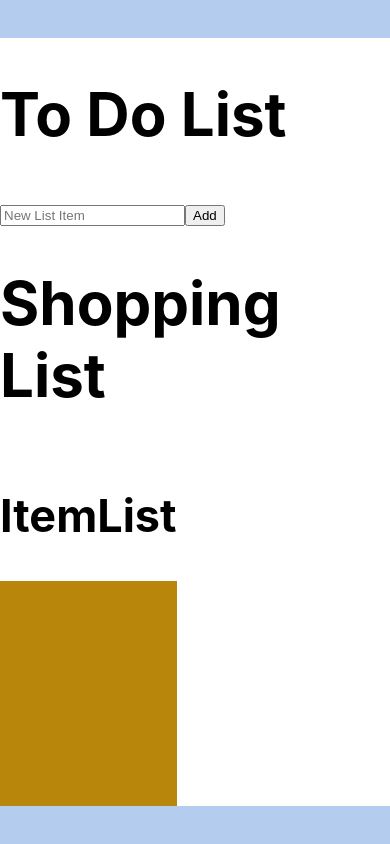
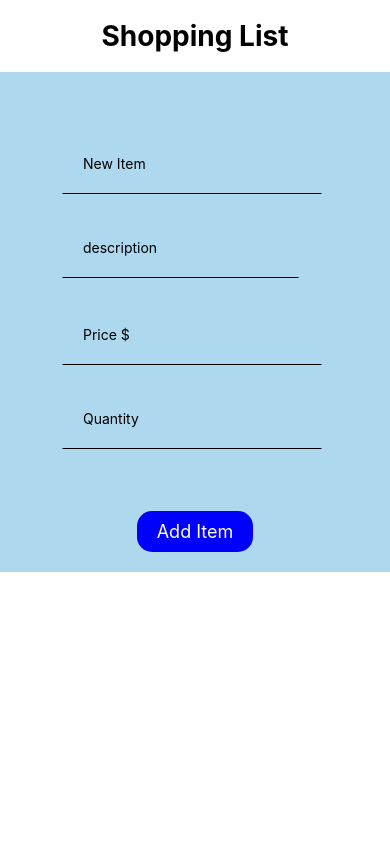
Before and after one commit to Kirapants07/INF657_Final, a React Native app in the folder my-app/: screen / in a window 390 px wide. Built offline with nearby package versions, Linux system fonts and the light colour scheme.

Commit message:
shopping list driven by items useState. Add/Delete items functional

```diff
--- a/my-app/App.js
+++ b/my-app/App.js
@@ -1,41 +1,7 @@
-import { StatusBar } from 'expo-status-bar';
-import { StyleSheet, Text, View } from 'react-native';
-import TodoApp from './ToDoList/TodoApp';
-import ShoppingList from './components/ShoppingList';
-import Top from './TestComps/Top';
-import { ShoppingListData } from './components/ShoppingListData';
-import { useState } from 'react';
+import ShoppingList from "./components/ShoppingList";
 
 export default function App() {
-  const [data, setData] = useState(ShoppingListData);
-
   return (
-    <View style={styles.container}>
-      <Text style={styles.card}>
-        <TodoApp />
-        <ShoppingList
-          title={data.title}
-          description={data.description}
-          price={data.price}
-          image={data.image}
-          quantity={data.quantity}
-        />
-        {/* <Top /> */}
-
-      </Text>
-      <StatusBar style="auto" />
-    </View>
-  );
+      <ShoppingList />
+    );
 }
-
-const styles = StyleSheet.create({
-  container: {
-    flex: 1,
-    backgroundColor: '#b4cdee',
-    alignItems: 'center',
-    justifyContent: 'center',
-  },
-  card: {
-    backgroundColor: 'white',
-  },
-});
--- a/my-app/TestComps/Top.js
+++ /dev/null
@@ -1,13 +0,0 @@
-import React, { useState } from 'react'
-import Middle from './Middle';
-
-export default function Top() {
-    const [items, setItems] = useState([]);
-
-  return (
-    <div>Top
-    <Middle items={items} />
-
-    </div>
-  )
-}
--- a/my-app/components/AddItem.js
+++ b/my-app/components/AddItem.js
@@ -1,10 +1,114 @@
-import React from 'react';
+import React, { useState } from 'react';
+import { SafeAreaView, StyleSheet, Text, TouchableOpacity, View } from 'react-native';
+import { TextInput } from 'react-native-gesture-handler';
 
-//child of ShoppingList
-//allows user to add new items to shopping list
-// AddItem component should accept a callback function as a prop, which is called when the user submits a new item. The callback function should update the items using the state variable in the ShoppingList component.
 export default function AddItem({callback}) {
+    const [title,setTitle] = useState('');
+    const [description,setDescription] = useState('');
+    const [price,setPrice] = useState('');
+    const [quantity,setQuantity] = useState('');
+    const [id, setid] = useState(1);
+
+    // adds new item
+    const handleSubmit = () => {
+      // if we have all required fields
+      if(title && description && price && quantity) {
+        const item = {
+          id,
+          title,
+          description,
+          price: parseInt(price),
+          quantity: parseInt(quantity),
+        };
+        callback(item); //send item to items useState in ShoppingList
+        console.log(item);
+
+        //reset fields
+        setTitle('');
+        setDescription('');
+        setPrice('');
+        setQuantity('');
+        setid(id+1); //increment id to make sure they are unique
+      }
+      else {
+        alert("Missing required field(s)");
+      }
+    };
+
   return (
-    <div>AddItem</div>
+    <SafeAreaView style={styles.screen}>
+        <View style={styles.viewContainer}>
+            <Text>
+                {/* input field for item  title */}
+                <TextInput
+                style={styles.input}
+                placeholder="New Item"
+                onChangeText={(title) => setTitle(title)}
+                value = {title}
+                />
+                {/* input field for item  description */}
+                <TextInput
+                style={styles.input}
+                placeholder="description"
+                onChangeText={(description) => setDescription(description)}
+                value = {description}
+                multiline="true"
+                />
+                {/* input field for item  price */}
+                <TextInput
+                style={styles.input}
+                placeholder="Price $"
+                onChangeText={(price) => setPrice(price)}
+                value = {price}
+                />
+                {/* input field for item  quantity */}
+                <TextInput
+                style={styles.input}
+                placeholder="Quantity"
+                onChangeText={(quantity) => setQuantity(quantity)}
+                value = {quantity}
+                />
+            </Text>
+        </View>
+        {/* submit button */}
+        <TouchableOpacity style={styles.button} onPress={handleSubmit}>
+          <Text style={styles.buttonText}>
+            Add Item
+          </Text>
+        </TouchableOpacity>
+    </SafeAreaView>
   )
 }
+
+const styles = StyleSheet.create({
+  screen: {
+    backgroundColor: "#add8ed",
+    alignItems: "center",
+    justifyContent: "center",
+  },
+  viewContainer: {
+    flex: 2,
+    padding: 50,
+    backgroundColor: "#add8ed",
+  },
+  input: {
+    height: 60,
+    margin: 12,
+    borderWidth: 1,
+    padding: 20,
+    borderColor: "#add8ed",
+    borderBottomColor: "black",
+  },
+  button: {
+    backgroundColor: "blue",
+    borderRadius: 15,
+    paddingVertical: 10,
+    paddingHorizontal: 20,
+    marginBottom: 20,
+  },
+  buttonText: {
+    color: "white",
+    fontSize: 18,
+    textAlign: "center",
+  },
+});
--- a/my-app/components/ItemList.js
+++ b/my-app/components/ItemList.js
@@ -3,48 +3,47 @@ import {
   FlatList,
   StyleSheet,
   View,
-  SafeAreaView,
   TouchableWithoutFeedback,
 } from "react-native";
-import Constants from "expo-constants";
+import ListItem from "./ListItem"; //single item
 import { MaterialCommunityIcons } from "@expo/vector-icons";
-import {ShoppingListData} from "./ShoppingListData"; //example items
-import ListItem from "./ListItem"; //single item
 
+//Child of ShoppingList
+//Parent of ListItem
+//displays a list of items
+export default function ItemList({items, setItems}) {
+  const [shoppingList, setShoppingList] = useState(items);
 
-//***********************Equivalent of TaskList */
+  const deleteItem = (id) => {
+    console.log(id);
+    setItems(items.filter((item) => item.id !== id));
+  };
 
-export default function ItemList({items}) {
-    //state variable with example data
-    const [shoppingList, setShoppingList] = useState(ShoppingListData);
-    const [refreshing, setRefreshing] = useState(false);
+  const editItem = (id) => {
+    console.log(id);
+  };
 
-    //"deletes" items by displaying only items that do not match given id
-    const deleteTask = (id) => {
-        setShoppingList(shoppingList.filter((item) => item.id !== id));
-    };
   return (
-        <SafeAreaView style={styles.screen}>
-        <h2>ItemList</h2>
+  <>
      <FlatList
-            data={shoppingList} //required; an array of data to use
-            keyExtractor={(shoppingList) => shoppingList.id} //optional; extracts unique key for a given item at specified index
-            //required; takes an item from data and renders it into the list
+        data={items}
+        keyExtractor={(shoppingList) => shoppingList.id}
         renderItem={({ item }) => (
           <ListItem
-                // passing data
-                title={item.title}
-                description={item.description}
-                price={item.price}
-                image={item.image}
-                quantity={item.quantity}
-                //function runs when user swipes right
+            data = {item}
             renderRightActions={() => (
               <View style={styles.deleteContainer}>
-                    <TouchableWithoutFeedback onPress={() => deleteTask(item.id)}>
+                <TouchableWithoutFeedback onPress={() => deleteItem(item.id)}>
                   <MaterialCommunityIcons
                     name="trash-can"
-                        size={35}
+                    size={40}
+                    color="black"
+                  />
+                </TouchableWithoutFeedback>
+                <TouchableWithoutFeedback onPress={() => editItem(item.id)}>
+                  <MaterialCommunityIcons
+                    name="file-edit"
+                    size={40}
                     color="black"
                   />
                 </TouchableWithoutFeedback>
@@ -53,13 +52,12 @@ export default function ItemList({items}) {
           />
         )}
       />
-        </SafeAreaView>
+    </>
   );
 }
 
 const styles = StyleSheet.create({
   screen: {
-        paddingTop: Constants.StatusBarHeight,
     flex: 1,
   },
   container: {
--- a/my-app/components/ListItem.js
+++ b/my-app/components/ListItem.js
@@ -9,21 +9,23 @@ import {
 
 import Swipeable from "react-native-gesture-handler/Swipeable";
 
-//************************equivalent of Task*/
-//child component
-//represents a SINGLE ITEM in the shopping list
-//ListItem component should accept the item data as a prop, and display the item name and quantity.
-export default function ListItem({data}) {
+//Child of ItemList
+//A Single item in the shopping list
+export default function ListItem({
+  data,
+  renderRightActions,
+}) {
+
   return (
-    // <Swipeable renderRightActions={renderRightActions}>
-    <Swipeable>
-      {/* <TouchableHighlight underlayColor={"#lightgrey"} onPress={data.onPress}> */}
-      <TouchableHighlight>
+    <Swipeable renderRightActions={renderRightActions}>
+      <TouchableHighlight underlayColor={"#lightgrey"}>
         <>
           <View style={styles.mainContainer}>
-            {/* <Image style={styles.image} source={data.image} /> */}
-            {/* <Text style={styles.title}>{data.title}</Text> */}
-            {/* <Text style={styles.description}>Description: {data.description}</Text> */}
+            <Image style={styles.image} source={data.image} />
+            <Text style={styles.title}>{data.title}</Text>
+            <Text style={styles.description}>{data.description}</Text>
+            <Text style={styles.description}>Price: ${data.price}.00</Text>
+            <Text style={styles.description}>Quantity: {data.quantity}</Text>
           </View>
         </>
       </TouchableHighlight>
@@ -34,10 +36,10 @@ export default function ListItem({data}) {
 const styles = StyleSheet.create({
   mainContainer: {
     flex: 1,
-    backgroundColor: "#b8860b",
-    flexDirection: "column",
+    backgroundColor: "#4fa6d1",
     padding: 25,
     paddingTop: 50,
+    marginBottom:5,
   },
   image: {
     height: 70,
@@ -53,7 +55,7 @@ const styles = StyleSheet.create({
     color: "black",
   },
   description: {
-    fontWeight: "bold",
+    fontWeight: "normal",
     fontSize: 25,
     padding: 5,
     color: "black",
--- a/my-app/components/ShoppingList.js
+++ b/my-app/components/ShoppingList.js
@@ -1,32 +1,43 @@
-import React, { useState } from 'react';
-import {StyleSheet, Text} from 'react-native';
-import ItemList from './ItemList';
+import React, { useState } from 'react'
+import {
+    Text,
+    SafeAreaView,
+    StyleSheet,
+  } from "react-native";
+import ItemList from './ItemList'
+import Constants from 'expo-constants';
+import AddItem from './AddItem';
 
-//top-level component
-// ShoppingList accepts the following props:
-    // Title (string): the title of the item.
-    // Description (string): the description of the item.
-    // Price (integer): the price of the item.
-    // Image: the image of the item.
-    // Quantity: the quantity of the item.
-//{title, description, price, image, quantity}
-// Swipable buttons to edit and delete the items.
+//Top level component
+export default function ShoppingList() {
+    const [items, setItems] = useState([]); //holds shopping list
 
-export default function ShoppingList({title, description, price, quantity}) {
-    //state variable called items that is initialized as an empty array.
-    const [items, setItems] = useState([]);
-  return (
-    <>
-      <Text style={styles.paragraph}>
-        <h1>Shopping List</h1>
-        <ItemList items={items} />
-      </Text>
-    </>
+    const callback = (item) => {
+      setItems(
+        [ item, ...items]
+      );
+      console.log("items(previous version): ");
+      console.log(items);
+    };
+
+      return (
+    <SafeAreaView style={styles.screen}>
+        <Text style={styles.center}>
+            <h1>Shopping List</h1>
+        </Text>
+        <AddItem callback={callback}/>
+        <ItemList items={items} setItems={setItems} />
+    </SafeAreaView>
   )
 }
 
 const styles = StyleSheet.create({
-    paragraph: {
-      fontSize: 30,
+    screen: {
+      paddingTop: Constants.StatusBarHeight,
+      flex: 1,
+      flexDirection: "column",
     },
-  });
+    center: {
+        textAlign: "center",
+    },
+});
--- a/my-app/components/ShoppingListData.js
+++ b/my-app/components/ShoppingListData.js
@@ -1,12 +1,12 @@
 /************************equivalent of TaskData */
 //Example Data
-export const ShoppingListData = [
+const ShoppingListData = [
     {
         id: 1,
         title: "Crayons",
         description: "A pack of 24 Crayons",
         price: 5,
-        image: require("../images/crayons.jpg"),
+        image: require("../../../images/crayons.jpg"),
         quantity: 3,
     },
     {
@@ -14,7 +14,7 @@ export const ShoppingListData = [
         title: "Pencils",
         description: "A pack of 72 Pencils",
         price: 10,
-        image: require("../images/pencils.jpg"),
+        image: require("../../../images/pencils.jpg"),
         quantity: 1,
     },
     {
@@ -22,7 +22,9 @@ export const ShoppingListData = [
         title: "Erasers",
         description: "A pack of 12 Erasers",
         price: 2,
-        image: require("../images/erasers.jpg"),
+        image: require("../../../images/erasers.jpg"),
         quantity: 20,
     },
   ];
+
+  export default ShoppingListData;
```
Also changed, not shown: my-app/TestComps/Middle.js (deleted, +0 -7 lines), my-app/Structure.txt, my-app/TestComps/Bottom.js (deleted). Lines whose indentation alone changed are shown as unchanged.
